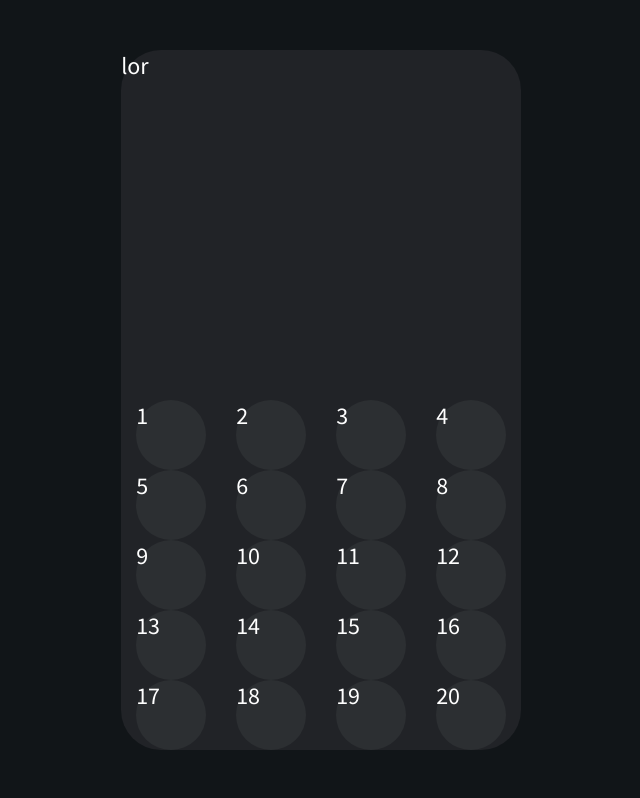
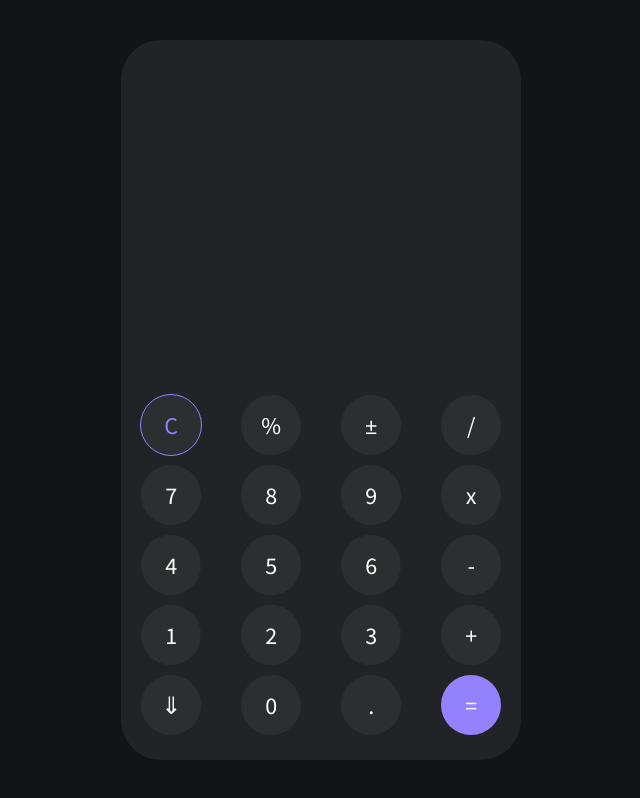
Before and after one commit to Fernando-ui/calc-app, a React (Vite) app: page / in a window 1280 px wide. Shown: the whole page, without its empty margins (314-954 px from the left). Built offline with nearby package versions, Linux system fonts and the light colour scheme.

Commit message:
anadierndo colores

```diff
--- a/src/components/Pantalla.tsx
+++ b/src/components/Pantalla.tsx
@@ -3,7 +3,7 @@ import React from "react";
 export const Pantalla = () => {
   return (
     <>
-      <div className="calc__screen">lor</div>
+      <div className="calc__screen"></div>
     </>
   );
 };
--- a/src/components/Teclado.tsx
+++ b/src/components/Teclado.tsx
@@ -5,64 +5,64 @@ export const Teclado = () => {
     <>
       <div className="calc__container-button">
         <div className="calc__button button-1">
-          <span className="calc__button--inf1">1</span>
+          <span className="calc__button--inf inf-clean">C</span>
         </div>
         <div className="calc__button button-2">
-          <span className="calc__button--inf2">2</span>
+          <span className="calc__button--inf">%</span>
         </div>
         <div className="calc__button button-3">
-          <span className="calc__button--inf3">3</span>
+          <span className="calc__button--inf">&plusmn;</span>
         </div>
         <div className="calc__button button-4">
-          <span className="calc__button--inf4">4</span>
+          <span className="calc__button--inf">/</span>
         </div>
         <div className="calc__button button-5">
-          <span className="calc__button--inf5">5</span>
+          <span className="calc__button--inf">7</span>
         </div>
         <div className="calc__button button-6">
-          <span className="calc__button--inf6">6</span>
+          <span className="calc__button--inf">8</span>
         </div>
         <div className="calc__button button-7">
-          <span className="calc__button--inf7">7</span>
+          <span className="calc__button--inf">9</span>
         </div>
         <div className="calc__button button-8">
-          <span className="calc__button--inf8">8</span>
+          <span className="calc__button--inf">x</span>
         </div>
         <div className="calc__button button-9">
-          <span className="calc__button--inf9">9</span>
+          <span className="calc__button--inf">4</span>
         </div>
         <div className="calc__button button-10">
-          <span className="calc__button--info0">10</span>
+          <span className="calc__button--inf">5</span>
         </div>
         <div className="calc__button button-11">
-          <span className="calc__button--info1">11</span>
+          <span className="calc__button--inf">6</span>
         </div>
         <div className="calc__button button-12">
-          <span className="calc__button--info2">12</span>
+          <span className="calc__button--inf">-</span>
         </div>
         <div className="calc__button button-13">
-          <span className="calc__button--info3">13</span>
+          <span className="calc__button--inf">1</span>
         </div>
         <div className="calc__button button-14">
-          <span className="calc__button--info4">14</span>
+          <span className="calc__button--inf">2</span>
         </div>
         <div className="calc__button button-15">
-          <span className="calc__button--info5">15</span>
+          <span className="calc__button--inf">3</span>
         </div>
         <div className="calc__button button-16">
-          <span className="calc__button--info6">16</span>
+          <span className="calc__button--inf">+</span>
         </div>
         <div className="calc__button button-17">
-          <span className="calc__button--info7">17</span>
+          <span className="calc__button--inf">&dArr;</span>
         </div>
         <div className="calc__button button-18">
-          <span className="calc__button--info8">18</span>
+          <span className="calc__button--inf">0</span>
         </div>
         <div className="calc__button button-19">
-          <span className="calc__button--info9">19</span>
+          <span className="calc__button--inf">.</span>
         </div>
         <div className="calc__button button-20">
-          <span className="calc__button--info0">20</span>
+          <span className="calc__button--inf">=</span>
         </div>
       </div>
     </>
--- a/src/styles/css/style.css
+++ b/src/styles/css/style.css
@@ -3,7 +3,7 @@
   --color-fondo:#111518;
   --color-fondo-celular:#212327;
   --color-primaryButton:#2C2F32;
-  --color-secundaryButton:#9481FD; }
+  --color-secondaryButton:#9481FD; }
 
 html {
   background-color: var(--color-fondo); }
@@ -38,7 +38,8 @@ body {
     height: 70rem;
     background-color: var(--color-fondo-celular);
     display: grid;
-    grid-template-rows: 1fr 1fr; }
+    grid-template-rows: 1fr 1fr;
+    padding-bottom: 2rem; }
   .calc__container-button {
     display: grid;
     grid-template-columns: repeat(4, 25%);
@@ -47,7 +48,20 @@ body {
     align-items: center; }
   .calc__button {
     border-radius: 4rem;
-    width: 7rem;
-    height: 7rem;
+    width: 6rem;
+    height: 6rem;
     background-color: var(--color-primaryButton);
-    grid-gap: 1rem; }
+    grid-gap: 1rem;
+    text-align: center;
+    cursor: pointer; }
+  .calc__button--inf {
+    display: inline-block;
+    padding-top: 25%; }
+
+.button-1 {
+  border: solid 0.1rem var(--color-secondaryButton); }
+  .button-1:nth-child(1) {
+    color: var(--color-secondaryButton); }
+
+.button-20 {
+  background-color: var(--color-secondaryButton); }
--- a/src/styles/sass/abstracts/_variables.scss
+++ b/src/styles/sass/abstracts/_variables.scss
@@ -2,5 +2,5 @@
     --color-fondo:#111518;
     --color-fondo-celular:#212327;
     --color-primaryButton:#2C2F32;
-    --color-secundaryButton:#9481FD;
+    --color-secondaryButton:#9481FD;
 }
--- a/src/styles/sass/layout/_view.scss
+++ b/src/styles/sass/layout/_view.scss
@@ -10,6 +10,7 @@
     background-color: var(--color-fondo-celular);
     display: grid;
     grid-template-rows: 1fr 1fr;
+    padding-bottom: 2rem;
   }
 
   &__container-button {
@@ -18,12 +19,34 @@
     grid-template-rows: repeat(5, 20%);
     justify-items: center;
     align-items: center;
+    // grid-gap: .1   rem;
   }
-  &__button{
+  &__button {
     border-radius: 4rem;
-    width:7rem;
-    height:7rem;
-    background-color:var(--color-primaryButton);
+    width: 6rem;
+    height: 6rem;
+    background-color: var(--color-primaryButton);
     grid-gap: 1rem;
+    text-align: center;
+    cursor: pointer;
+  }
+
+  &__button--inf {
+    display: inline-block;
+    padding-top: 25%;
   }
 }
+.button {
+  &-1 {
+    border: solid 0.1rem var(--color-secondaryButton);
+    &:nth-child(1) {
+      color: var(--color-secondaryButton);
+    }
+  }
+  &-20 {
+    background-color: var(--color-secondaryButton);
+  }
+}
+.button-7{
+  span
+}
```
Also changed, not shown: src/styles/sass/base/_base.scss (line endings or trailing spaces).
